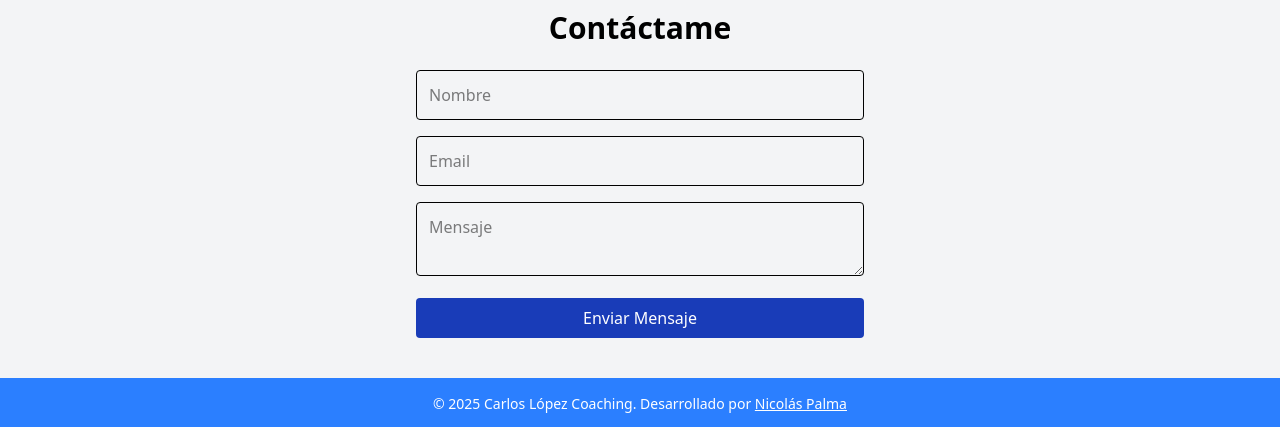
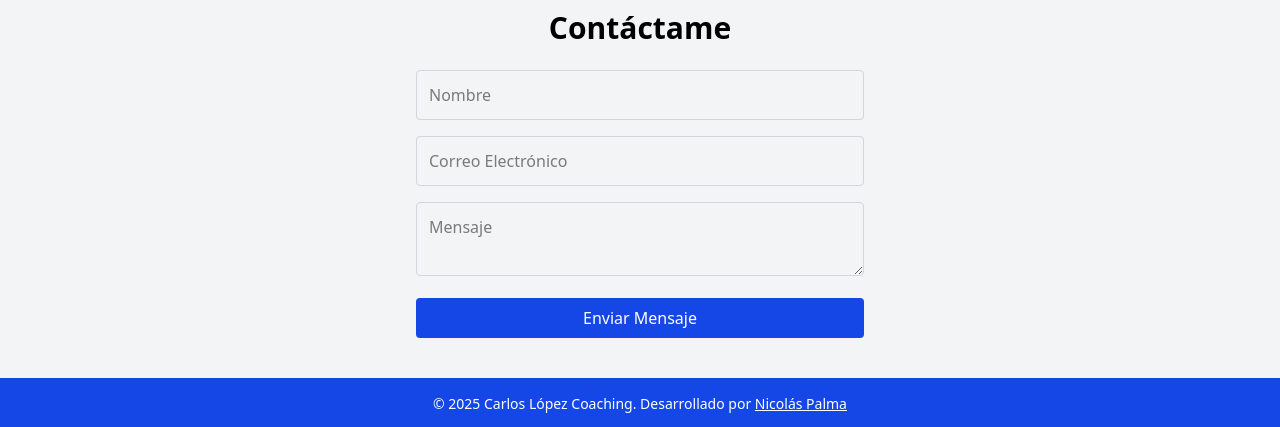
Before and after one commit to ngpalma/landing-pro-demo, a React (Vite) app: page / in a window 1280 px wide. Shown: the part 1638-2065 px from the top of the page. Built offline with nearby package versions, Linux system fonts and the light colour scheme.

Commit message:
Form validation

```diff
--- a/src/App.jsx
+++ b/src/App.jsx
@@ -9,23 +9,47 @@ function App() {
     message: "",
   });
 
+  const [errors, setErrors] = useState({});
+  const [alert, setAlert] = useState(null);
+
+  const validateForm = () => {
+    const newErrors = {};
+    if (!formData.name.trim()) newErrors.name = "El nombre es requerido";
+    if (!formData.email.trim()) {
+      newErrors.email = "El correo es requerido";
+    } else if (!/\S+@\S+\.\S+/.test(formData.email)) {
+      newErrors.email = "El correo no es válido";
+    }
+    if (!formData.message.trim()) newErrors.message = "El mensaje es requerido";
+    setErrors(newErrors);
+    return Object.keys(newErrors).length === 0;
+  };
+
   const handleSubmit = useCallback(
     async (e) => {
       e.preventDefault();
+      if (validateForm()) {
         try {
           const response = await axios.post(
             "https://landing-pro-backend.onrender.com/contact",
             formData
           );
-        alert(response.data.message);
+          setAlert({ type: "success", message: response.data.message });
           setFormData({ name: "", email: "", message: "" });
+          setErrors({});
+          setTimeout(() => setAlert(null), 5000);
         } catch (error) {
           console.error("Submission error:", {
             message: error.message,
             code: error.code,
             response: error.response ? error.response.data : null,
           });
-        alert(`Error enviando mensaje: ${error.message}`);
+          setAlert({
+            type: "error",
+            message: `Error al enviar el mensaje. Intenta de nuevo. ${error.message}`,
+          });
+          setTimeout(() => setAlert(null), 5000);
+        }
       }
     },
     [formData]
@@ -68,7 +92,7 @@ function App() {
           content="Demostración de portafolio profesional por Nicolás Palma"
         />
       </Helmet>
-      <nav className="bg-blue-500 text-white p-4 sticky top-0">
+      <nav className="bg-blue-700 text-white p-4 sticky top-0">
         <div className="container mx-auto flex justify-between items-center">
           <button
             onClick={() => scrollToSection("hero")}
@@ -100,7 +124,7 @@ function App() {
       </nav>
       <section
         id="hero"
-        className="bg-blue-700 text-white p-10 flex flex-col md:flex-row items-center"
+        className="bg-blue-500 text-white p-10 flex flex-col md:flex-row items-center"
       >
         <div className="md:w-1/2 text-center md:text-left">
           <h1 className="text-4xl font-bold">Carlos López - Career Coach</h1>
@@ -157,7 +181,7 @@ function App() {
           </p>
         </div>
       </section>
-      <section id="services" className="p-10 bg-blue-700">
+      <section id="services" className="p-10 bg-blue-500">
         <h2 className="text-3xl font-bold text-center text-white">Servicios</h2>
         <div className="grid grid-cols-1 md:grid-cols-3 gap-6 mt-6 max-w-6xl mx-auto">
           {services.map((service, index) => (
@@ -177,41 +201,73 @@ function App() {
         </div>
       </section>
       <section id="contact" className="p-10 bg-gray-100">
+        {alert && (
+          <div
+            className={`fixed top-4 right-4 p-4 rounded-lg shadow-lg text-white ${
+              alert.type === "success" ? "bg-green-500" : "bg-red-500"
+            } transition-opacity duration-300`}
+          >
+            {alert.message}
+          </div>
+        )}
         <h2 className="text-3xl font-bold text-center">Contáctame</h2>
         <form onSubmit={handleSubmit} className="max-w-md mx-auto mt-6">
+          <div className="mb-4">
             <input
               type="text"
               placeholder="Nombre"
-            className="w-full p-3 mb-4 border rounded"
+              className={`w-full p-3 border rounded ${
+                errors.name ? "border-red-500" : "border-gray-300"
+              }`}
               value={formData.name}
-            onChange={(e) => setFormData({ ...formData, name: e.target.value })}
+              onChange={(e) =>
+                setFormData({ ...formData, name: e.target.value })
+              }
             />
+            {errors.name && (
+              <p className="text-red-500 text-sm mt-1">{errors.name}</p>
+            )}
+          </div>
+          <div className="mb-4">
             <input
               type="email"
-            placeholder="Email"
-            className="w-full p-3 mb-4 border rounded"
+              placeholder="Correo Electrónico"
+              className={`w-full p-3 border rounded ${
+                errors.email ? "border-red-500" : "border-gray-300"
+              }`}
               value={formData.email}
               onChange={(e) =>
                 setFormData({ ...formData, email: e.target.value })
               }
             />
+            {errors.email && (
+              <p className="text-red-500 text-sm mt-1">{errors.email}</p>
+            )}
+          </div>
+          <div className="mb-4">
             <textarea
               placeholder="Mensaje"
-            className="w-full p-3 mb-4 border rounded"
+              className={`w-full p-3 border rounded ${
+                errors.message ? "border-red-500" : "border-gray-300"
+              }`}
               value={formData.message}
               onChange={(e) =>
                 setFormData({ ...formData, message: e.target.value })
               }
             ></textarea>
+            {errors.message && (
+              <p className="text-red-500 text-sm">{errors.message}</p>
+            )}
+          </div>
           <button
             type="submit"
-            className="bg-blue-800 text-white px-6 py-2 rounded w-full hover:bg-blue-500 hover:text-black transition duration-300"
+            className="bg-blue-700 text-white px-6 py-2 rounded w-full hover:bg-blue-500 hover:text-black transition duration-300"
           >
             Enviar Mensaje
           </button>
         </form>
       </section>
-      <footer className="bg-blue-500 text-white p-4 text-center">
+      <footer className="bg-blue-700 text-white p-4 text-center">
         <p className="text-sm">
           &copy; {new Date().getFullYear()} Carlos López Coaching. Desarrollado
           por{" "}
```
Also changed, not shown: 1 other file (tests, documents, lock files or other folders). Lines whose indentation alone changed are shown as unchanged.
